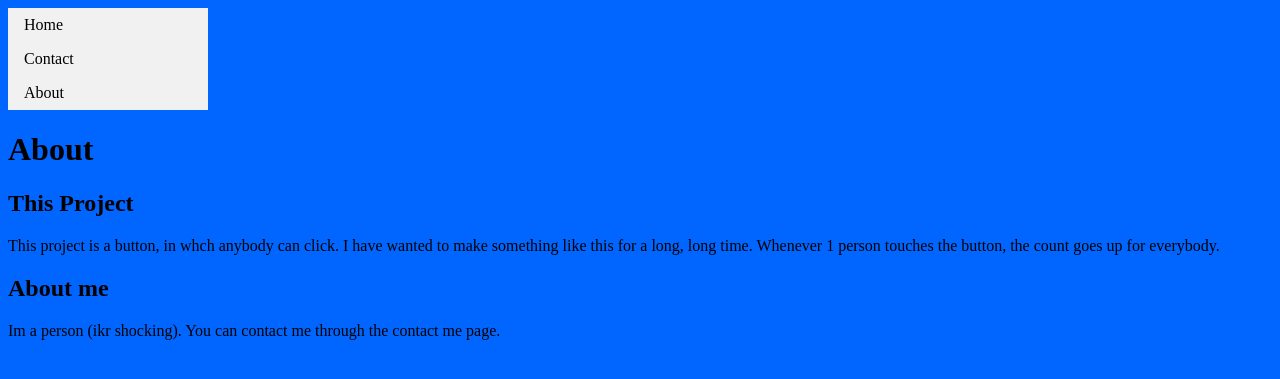
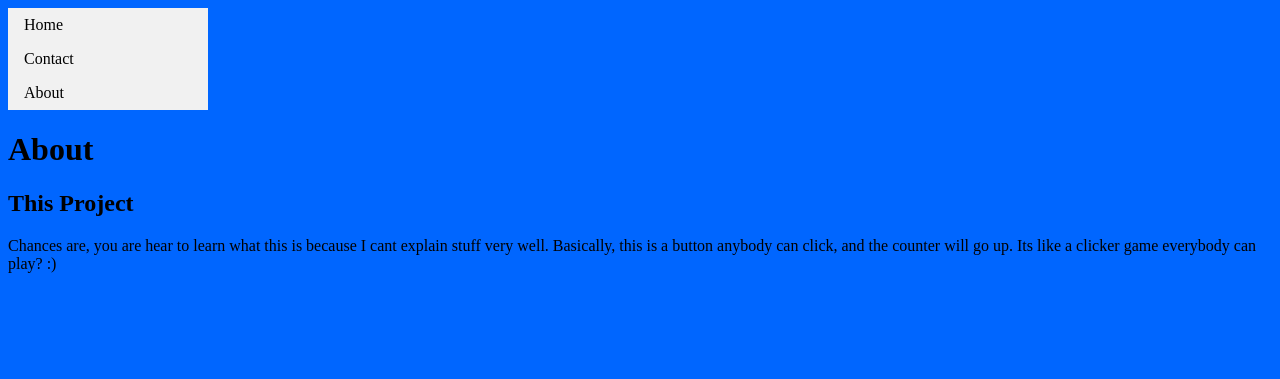
Before and after one commit to gdm3/GlobalButton, a Flask app: page /about in a window 1280 px wide. Shown: the top 379 px of the page. Run offline with Flask 2, Linux system fonts and the light colour scheme.

Commit message:
Fixed some stuff and added comments tbh idk

```diff
--- a/pyproject.toml
+++ b/pyproject.toml
@@ -12,5 +12,5 @@ version = "0.1.0"
 dnspython = "^1.16"
 flask = "^1.1"
 pymongo = "^3.10"
-python = "^3.8"
+python = "^3.7"
 [tool.poetry.dev-dependencies]
--- a/templates/about.html
+++ b/templates/about.html
@@ -14,8 +14,6 @@
     </ul>
     <h1>About</h1>
     <h2>This Project</h2>
-    <p>This project is a button, in whch anybody can click. I have wanted to make something like this for a long, long time. Whenever 1 person touches the button, the count goes up for everybody. </p>
-    <h2> About me</h2>
-    <p>Im a person (ikr shocking). You can contact me through the contact me page.</p>
+    <p>Chances are, you are hear to learn what this is because I cant explain stuff very well. Basically, this is a button anybody can click, and the counter will go up. Its like a clicker game everybody can play? :) </p>
   </body>
 </html>
```
Also changed, not shown: main.py (+4 -7 lines), 1 other file.
